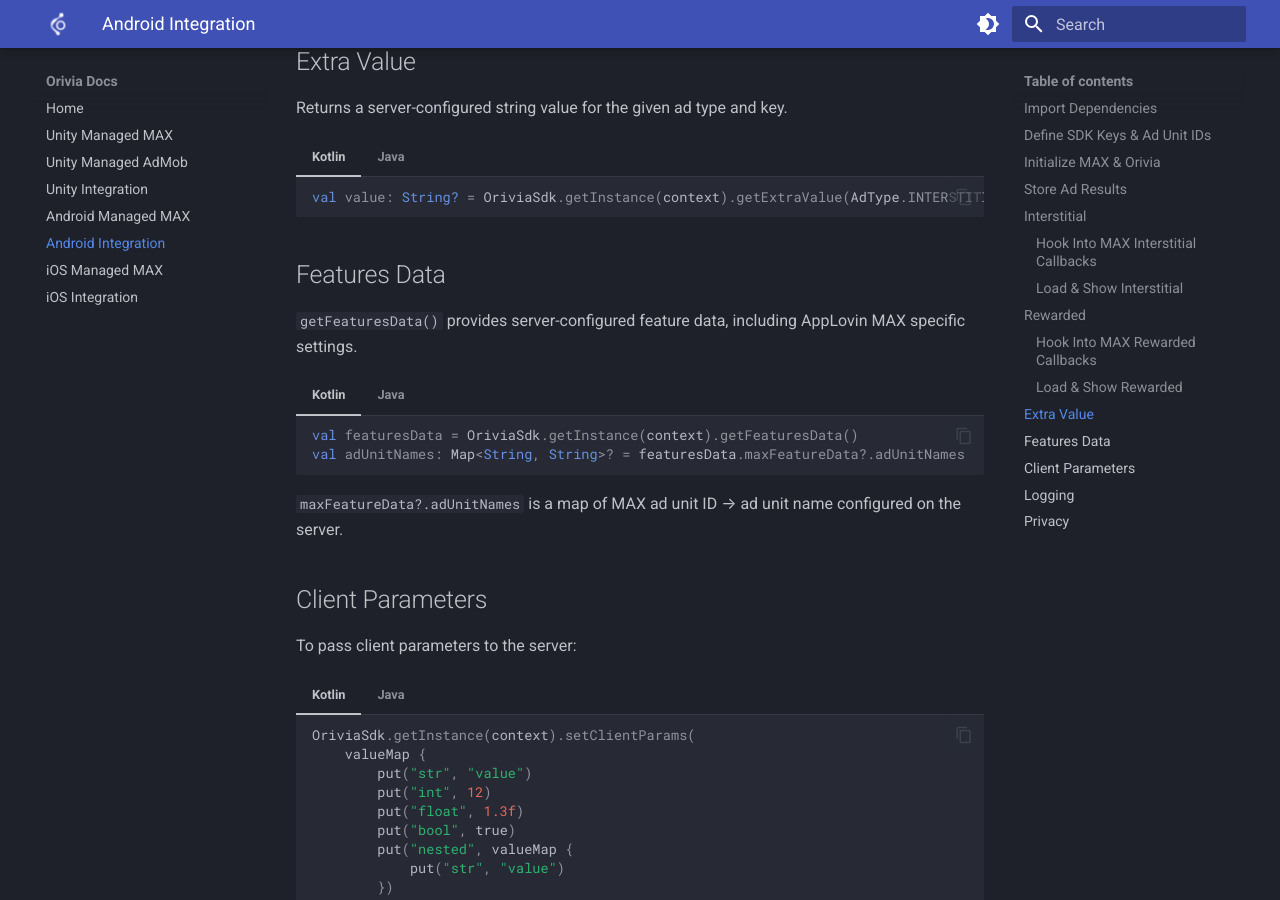
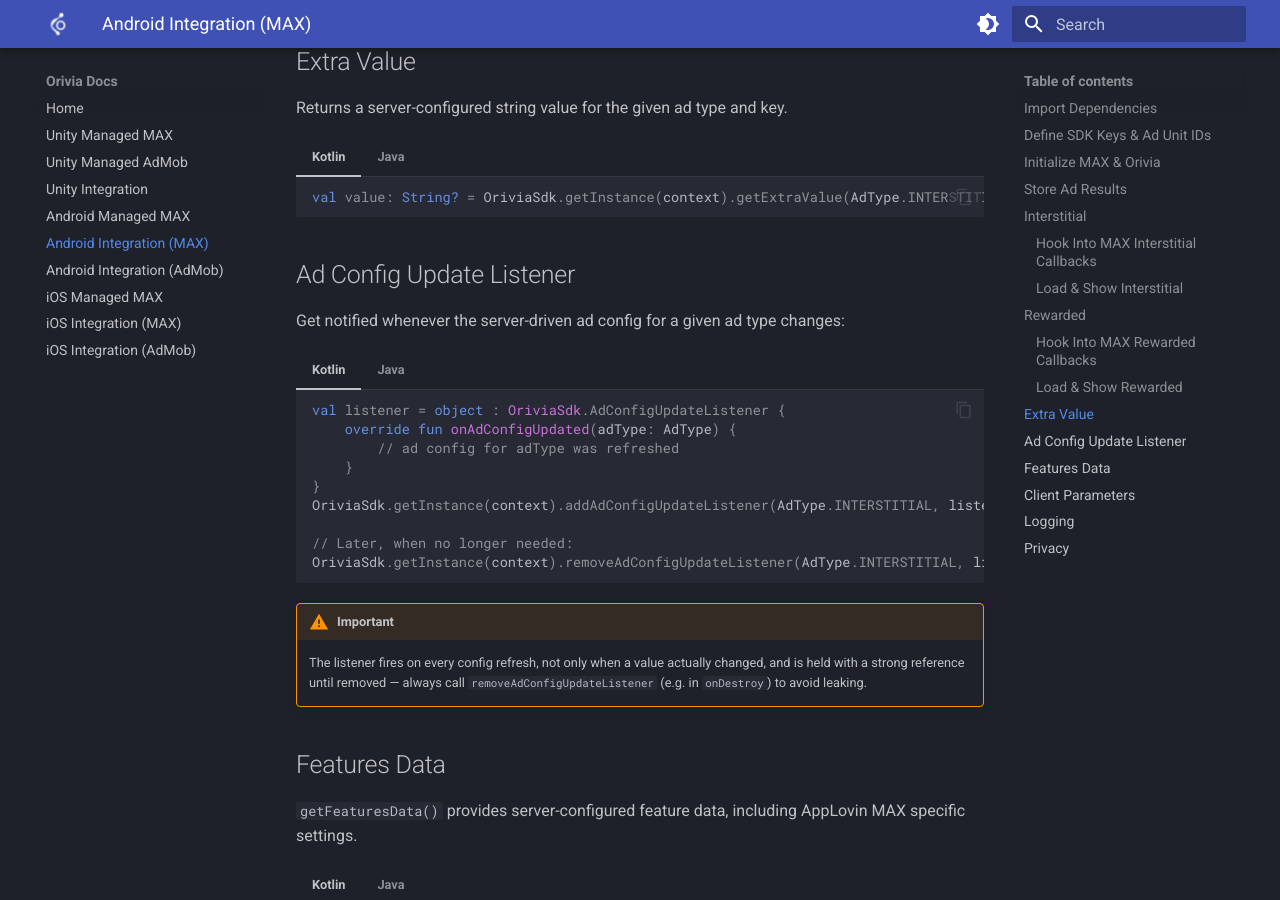
Before and after one commit to orivia-ai/orivia-sdk-docs.github.io, an MkDocs documentation site: the page built from docs/android.md, in a window 1280 px wide and 900 px high, scrolled down 6100 px. Built offline with MkDocs 1.6.1 and Material for MkDocs 9.7.7, drawn with Linux system fonts in a browser that asks for light colours.

Commit message:
Update docs

````diff
--- a/docs/android.md
+++ b/docs/android.md
@@ -484,6 +484,37 @@
     String value = OriviaSdk.getInstance(context).getExtraValue(AdType.INTERSTITIAL, "my_key");
     ```
 
+## Ad Config Update Listener
+
+Get notified whenever the server-driven ad config for a given ad type changes:
+
+=== "Kotlin"
+    ```kotlin
+    val listener = object : OriviaSdk.AdConfigUpdateListener {
+        override fun onAdConfigUpdated(adType: AdType) {
+            // ad config for adType was refreshed
+        }
+    }
+    OriviaSdk.getInstance(context).addAdConfigUpdateListener(AdType.INTERSTITIAL, listener)
+
+    // Later, when no longer needed:
+    OriviaSdk.getInstance(context).removeAdConfigUpdateListener(AdType.INTERSTITIAL, listener)
+    ```
+
+=== "Java"
+    ```java
+    OriviaSdk.AdConfigUpdateListener listener = adType -> {
+        // ad config for adType was refreshed
+    };
+    OriviaSdk.getInstance(context).addAdConfigUpdateListener(AdType.INTERSTITIAL, listener);
+
+    // Later, when no longer needed:
+    OriviaSdk.getInstance(context).removeAdConfigUpdateListener(AdType.INTERSTITIAL, listener);
+    ```
+
+!!! warning "Important"
+    The listener fires on every config refresh, not only when a value actually changed, and is held with a strong reference until removed — always call `removeAdConfigUpdateListener` (e.g. in `onDestroy`) to avoid leaking.
+
 ## Features Data
 
 `getFeaturesData()` provides server-configured feature data, including AppLovin MAX specific settings.
--- a/mkdocs.yml
+++ b/mkdocs.yml
@@ -7,9 +7,11 @@
   - Unity Managed AdMob: unity-admob.md
   - Unity Integration: unity.md
   - Android Managed MAX: android-max.md
-  - Android Integration: android.md
+  - Android Integration (MAX): android.md
+  - Android Integration (AdMob): android-admob.md
   - iOS Managed MAX: ios-max.md
-  - iOS Integration: ios.md
+  - iOS Integration (MAX): ios.md
+  - iOS Integration (AdMob): ios-admob.md
 
 theme:
   name: material
````
Also changed, not shown: docs/ios.md (+21 -0 lines), docs/unity.md (+23 -0 lines).
